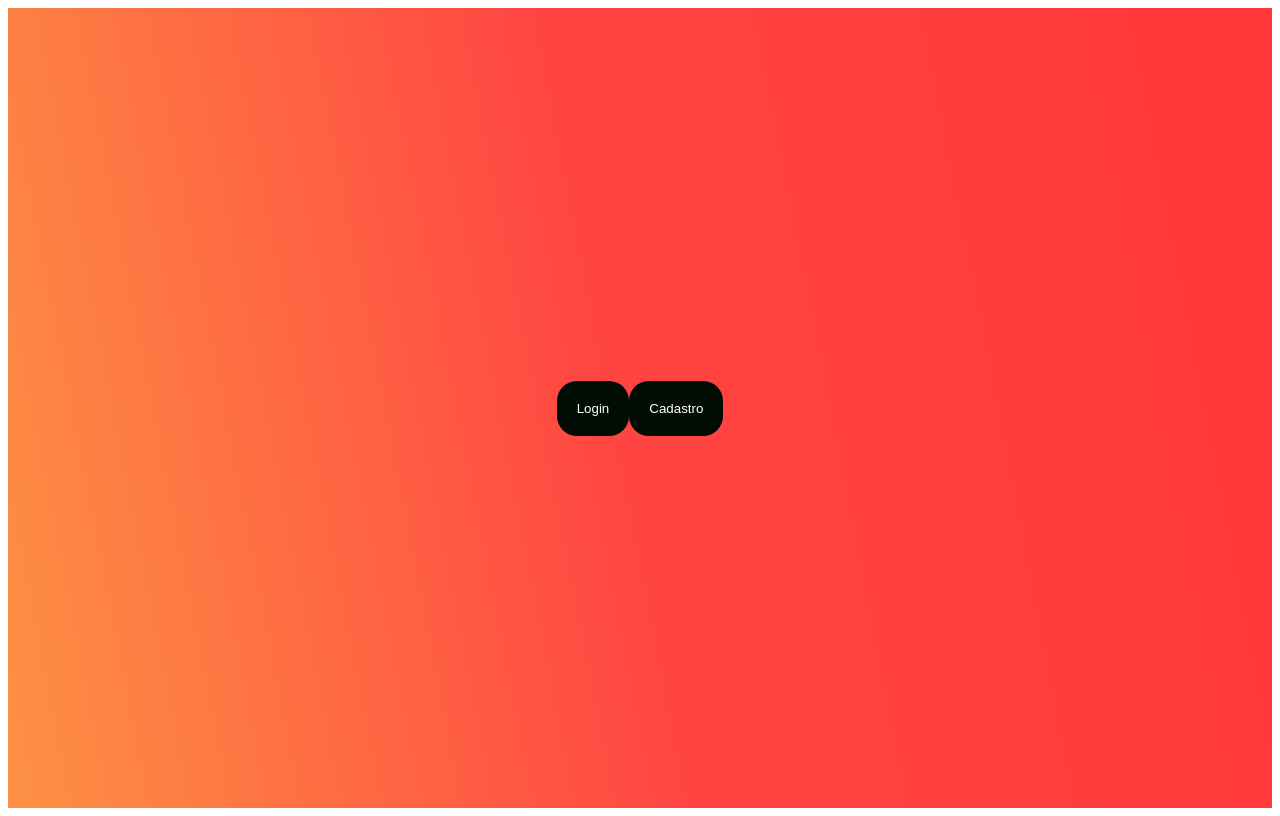
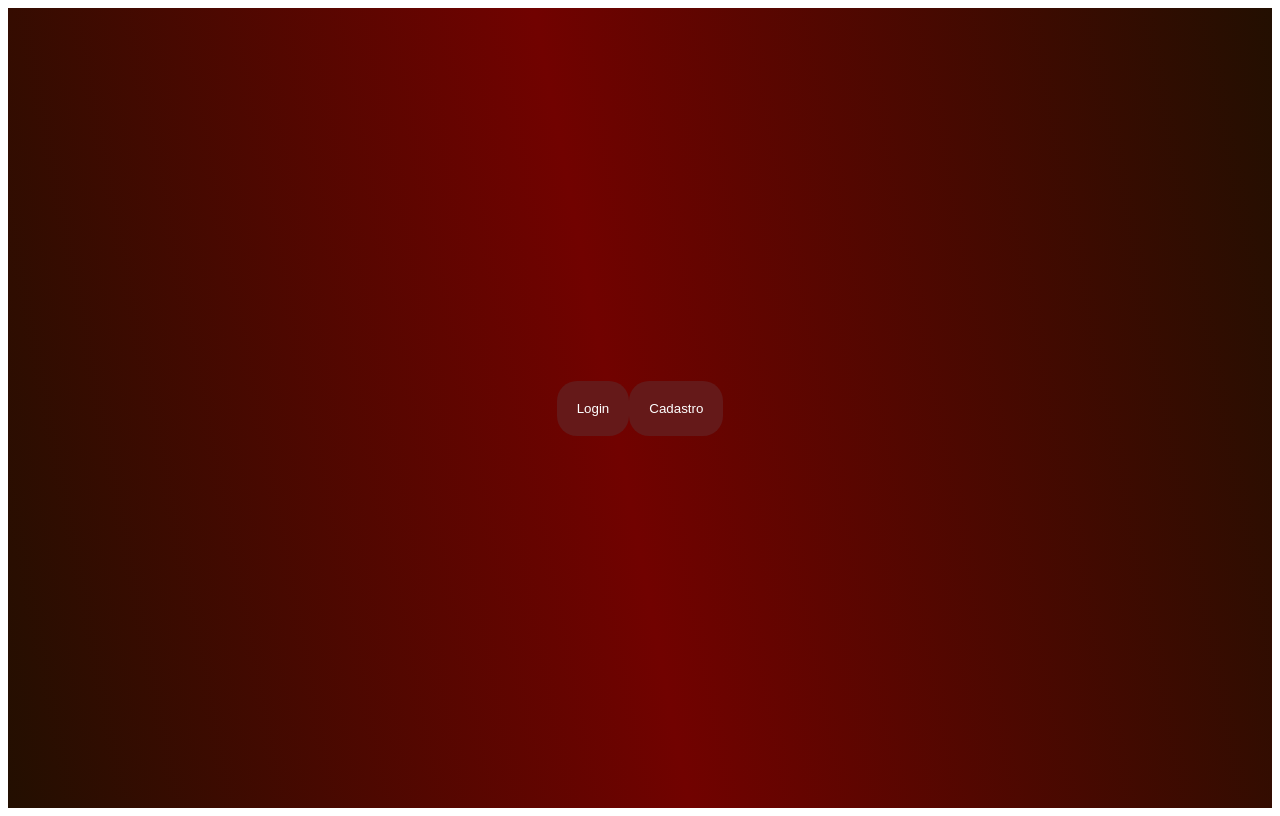
Before and after one commit to Laps-F/OuroHotel, a React (Create React App) app: page / in a window 1280 px wide. Built offline with nearby package versions, Linux system fonts and the light colour scheme.

Commit message:
alterando estilo

```diff
--- a/src/App.css
+++ b/src/App.css
@@ -4,8 +4,8 @@
   min-height: 100vh;
   align-items: center;
   justify-content: center;
-  color: black;
-  background-image: linear-gradient(79deg, rgb(253, 145, 68), rgb(255, 69, 66) 48%, rgb(255, 55, 55));
+  color: rgb(0, 0, 0);
+  background-image: linear-gradient(79deg, rgb(35, 15, 1), rgb(113, 2, 0) 48%, rgb(35, 15, 1));
 }
 
 .auth-form-conteiner, .login-form, .register-form {
@@ -43,8 +43,13 @@ button {
 
 .link-btn {
   background: none;
-  color: black;
+  color: rgb(0, 0, 0);
   text-decoration: underline;
+}
+
+.initial-btn{
+  background-color: rgb(101, 25, 25);
+  color: rgb(255, 255, 255);
 }
 
 a {
```
